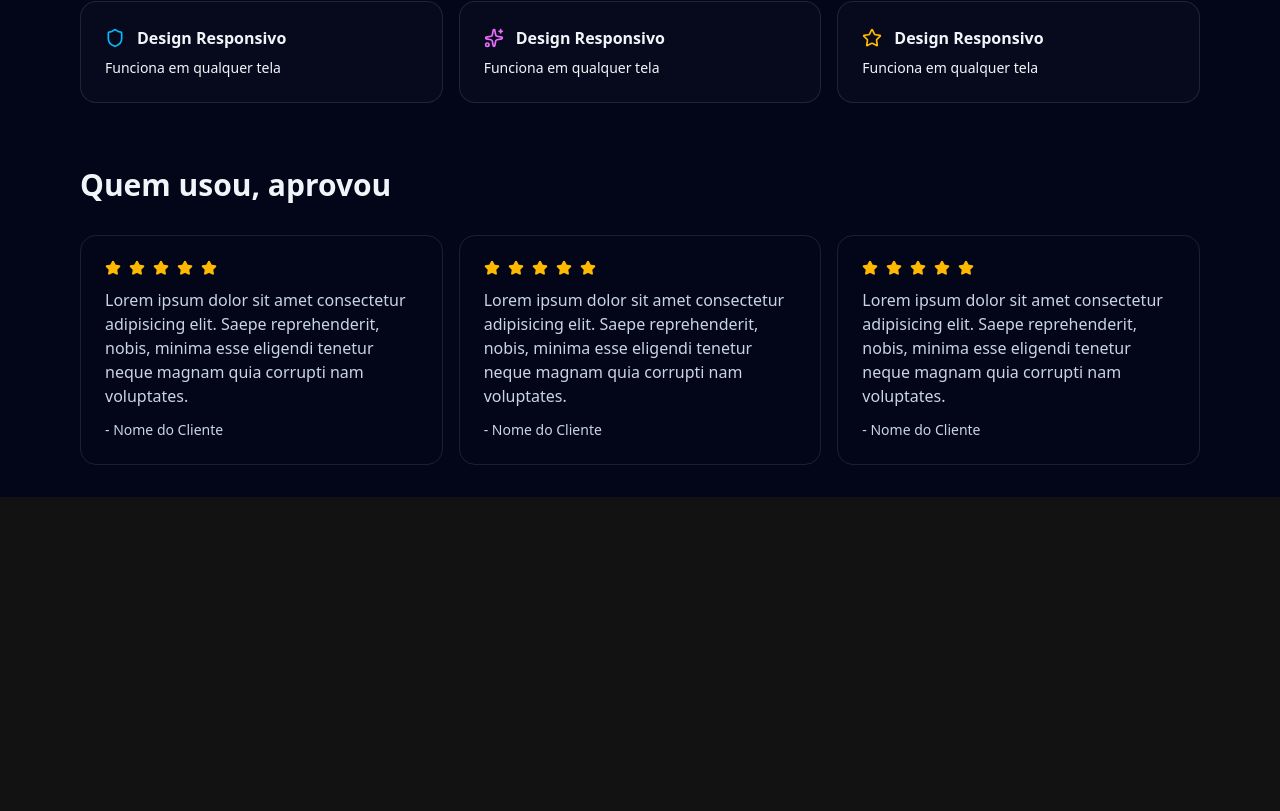
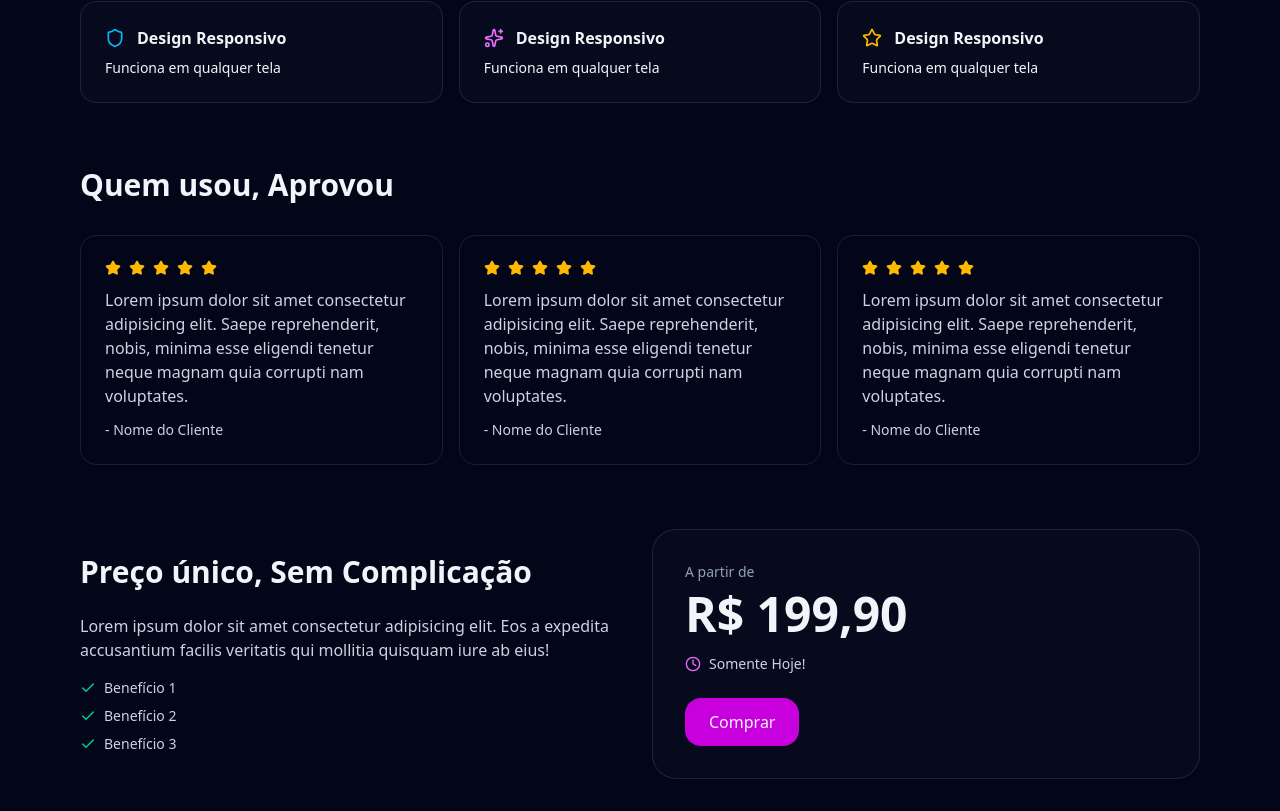
Before and after one commit to tenmenezes/Brandify, a React (Vite) app: page / in a window 1280 px wide. Shown: the part 934-1745 px from the top of the page. Before the commit the page ends 1431 px from the top, so only its background shows below. Built offline with nearby package versions, Linux system fonts and the light colour scheme.

Commit message:
finalizando seção de preços

```diff
--- a/src/App.jsx
+++ b/src/App.jsx
@@ -11,7 +11,7 @@
   Shield,
   Zap,
   Sparkles,
-  Sparkle,
+  Clock,
 } from "lucide-react";
 
 // Criando links de navegação
@@ -225,7 +225,7 @@
 
       {/* Depoimentos */}
       <section id="testmonials" className="mx-auto max-w-6xl px-4 py-8">
-        <h2 className="text-3xl font-bold">Quem usou, aprovou</h2>
+        <h2 className="text-3xl font-bold">Quem usou, Aprovou</h2>
         <div className="mt-8 grid grid-cols-1 md:grid-cols-3 gap-4">
           {[1, 2, 3].map((i) => (
             <blockquote
@@ -249,6 +249,45 @@
           ))}
         </div>
       </section>
+
+      {/* Preço */}
+      <section id="pricing" className="mx-auto max-w-6xl px-4 py-8 mb-20">
+        <div className="grid grid-cols-1 md:grid-cols-2 gap-6 items-center">
+          <div>
+            <h2 className="text-3xl font-bold">Preço único, Sem Complicação</h2>
+            <p className="text-slate-300 mt-6 max-w-2xl">
+              Lorem ipsum dolor sit amet consectetur adipisicing elit. Eos a
+              expedita accusantium facilis veritatis qui mollitia quisquam iure
+              ab eius!
+            </p>
+            <ul className="mt-4 space-y-2 text-sm text-slate-300">
+              <li className="flex items-center gap-2">
+                <Check className="size-4 text-emerald-400" /> Benefício 1
+              </li>
+              <li className="flex items-center gap-2">
+                <Check className="size-4 text-emerald-400" /> Benefício 2
+              </li>
+              <li className="flex items-center gap-2">
+                <Check className="size-4 text-emerald-400" /> Benefício 3
+              </li>
+            </ul>
+          </div>
+          <div className="rounded-3xl border border-white/10 bg-white/[0.02] p-8">
+            <div className="text-sm text-slate-400">A partir de</div>
+            <div className="text-5xl font-extrabold mt-2">R$ 199,90</div>
+            <div className="flex text-sm text-slate-300 mt-4 gap-2 items-center">
+              {" "}
+              <Clock className="size-4 text-fuchsia-400" /> Somente Hoje!
+            </div>
+            <button
+
+              className="mt-6 rounded-2xl bg-fuchsia-600 hover:bg-fuchsia-700 px-6 py-3 font-medium cursor-pointer transition"
+            >
+              Comprar
+            </button>
+          </div>
+        </div>
+      </section>
     </div>
   );
 }
```
